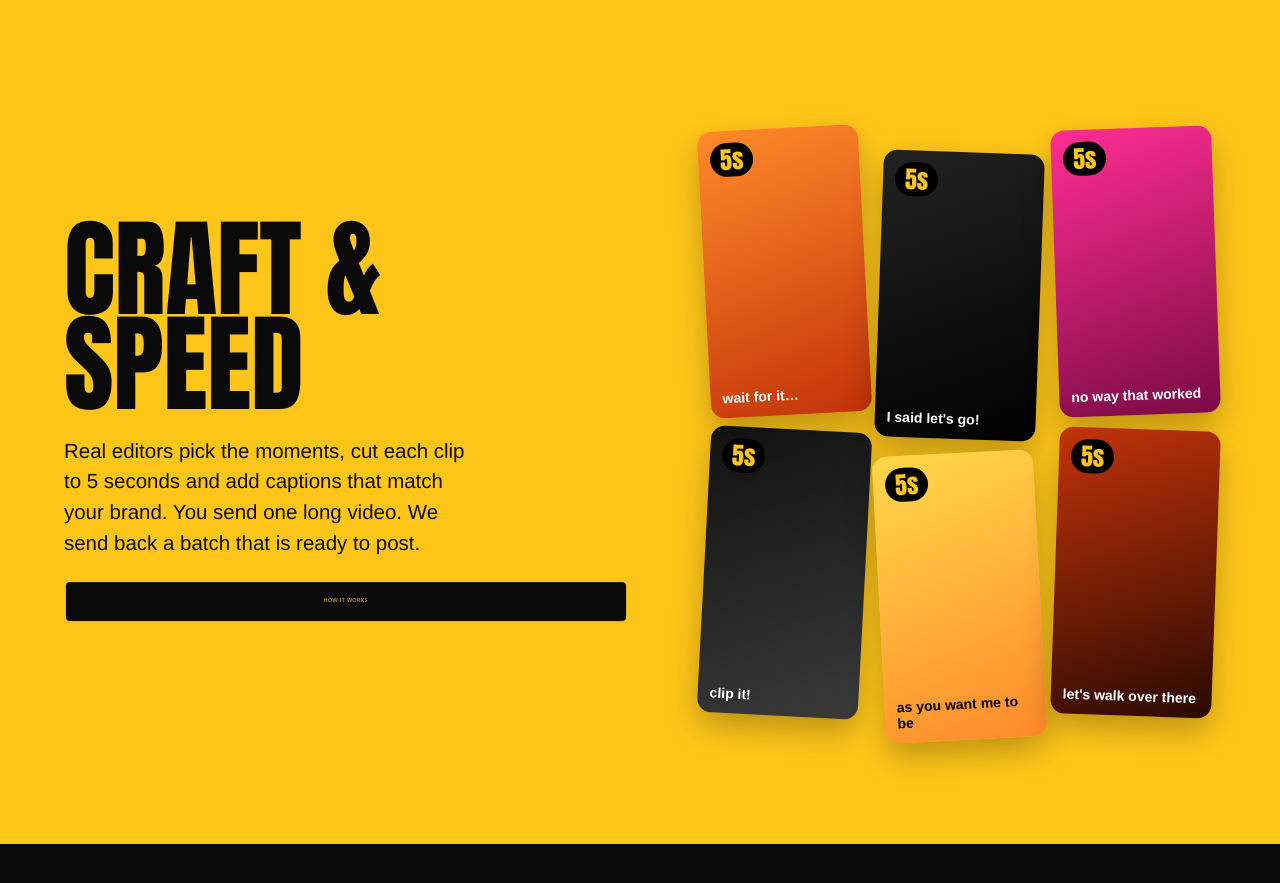
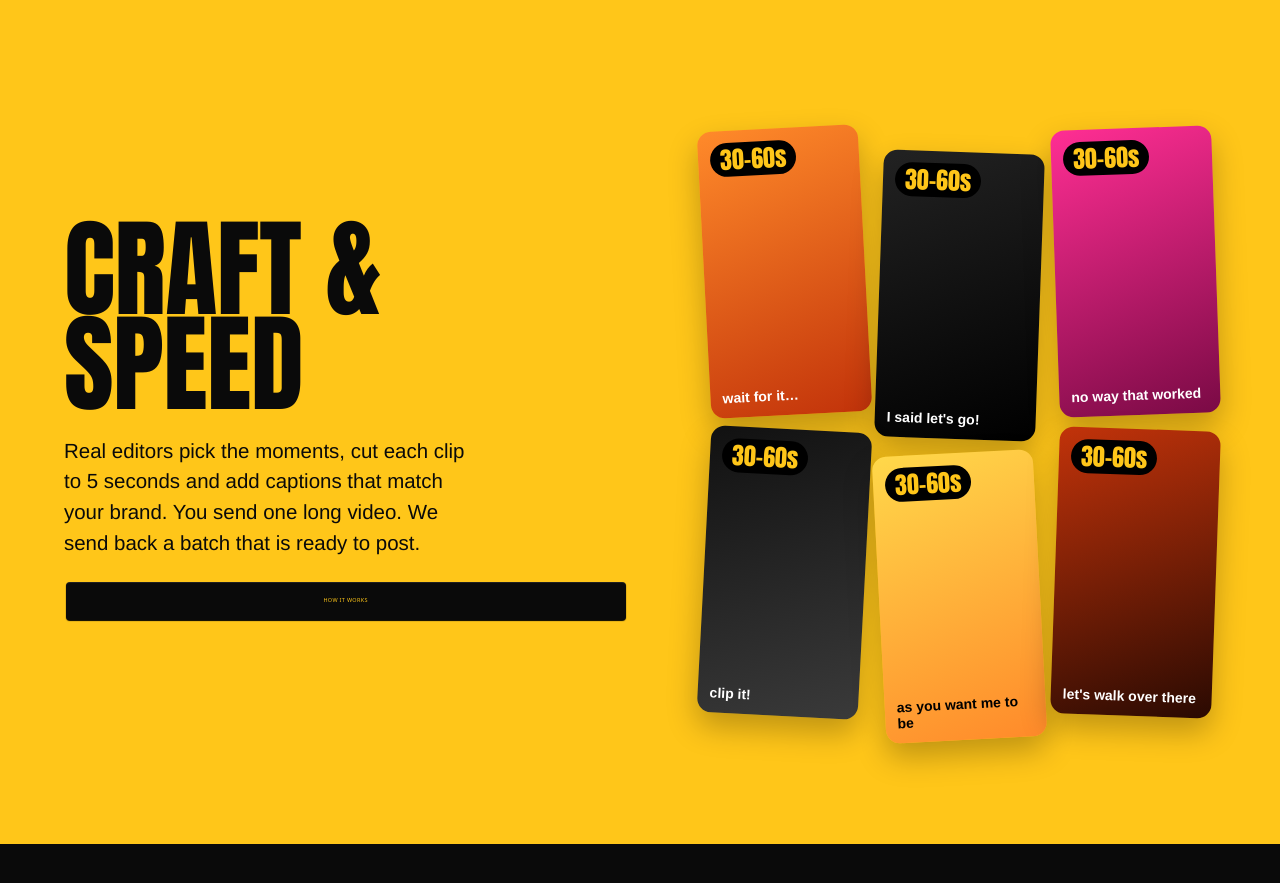
Before and after one commit to bailey-kassabian/AI-Clipping-Agency, a plain HTML site: page index.html in a window 1280 px wide. Shown: the part 4160-5043 px from the top of the page. Drawn offline with Linux system fonts and the light colour scheme.

Commit message:
Update index.html

```diff
--- a/index.html
+++ b/index.html
@@ -182,8 +182,8 @@ footer .row{display:flex;flex-wrap:wrap;justify-content:space-between;gap:12px;f
   <p>Real editors pick the moments, cut each clip to 5 seconds and add captions that match your brand. You send one long video. We send back a batch that is ready to post.</p>
   <a class="btn k" href="#how">How it works</a></div>
  <div class="coll" aria-label="Example clip cards">
-  <div class="cd"><b>5s</b>wait for it…</div><div class="cd"><b>5s</b>I said let's go!</div><div class="cd"><b>5s</b>no way that worked</div>
-  <div class="cd"><b>5s</b>clip it!</div><div class="cd"><b>5s</b>as you want me to be</div><div class="cd"><b>5s</b>let's walk over there</div>
+  <div class="cd"><b>30-60s</b>wait for it…</div><div class="cd"><b>30-60s</b>I said let's go!</div><div class="cd"><b>30-60s</b>no way that worked</div>
+  <div class="cd"><b>30-60s</b>clip it!</div><div class="cd"><b>30-60s</b>as you want me to be</div><div class="cd"><b>30-60s</b>let's walk over there</div>
  </div>
 </div></section>
 
```
